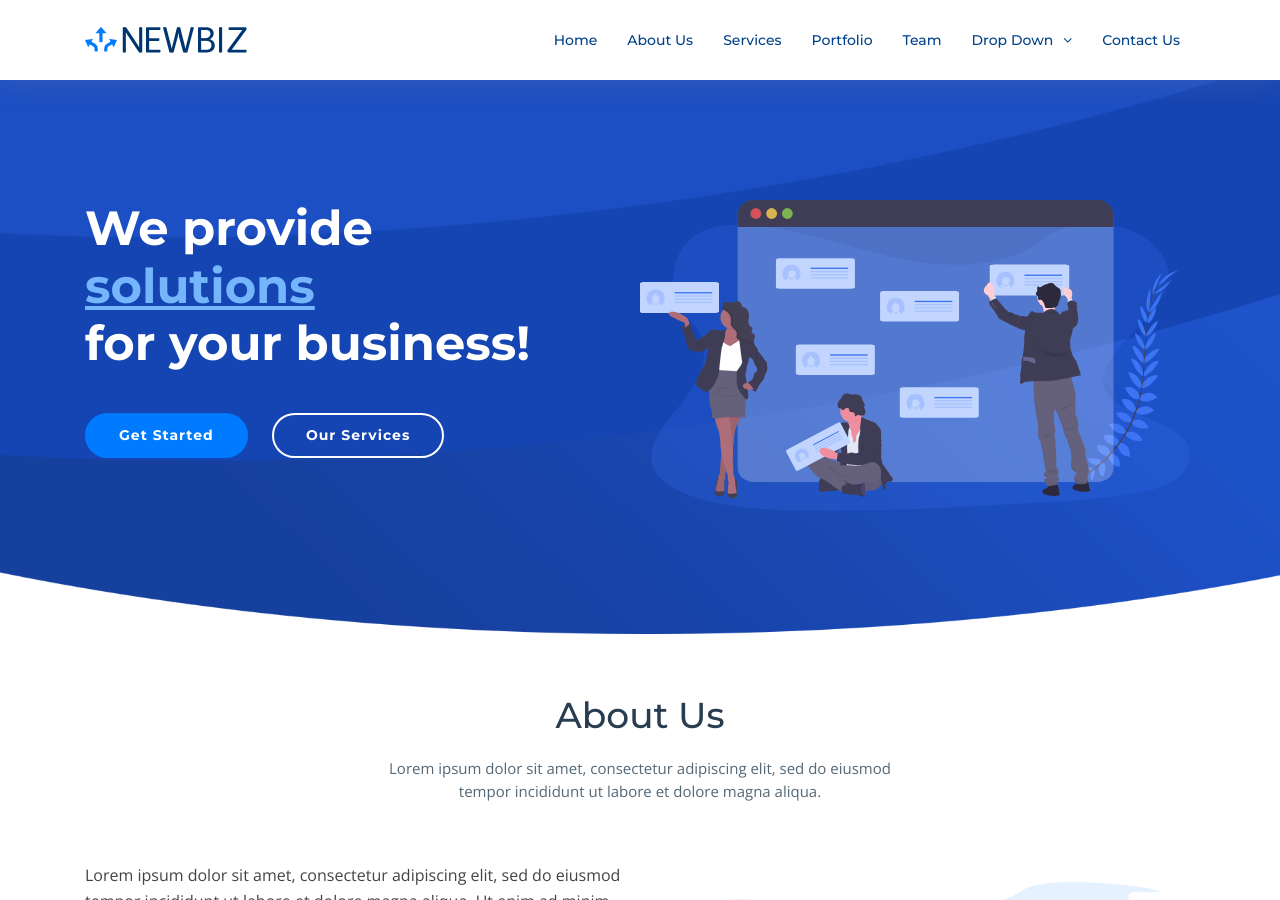
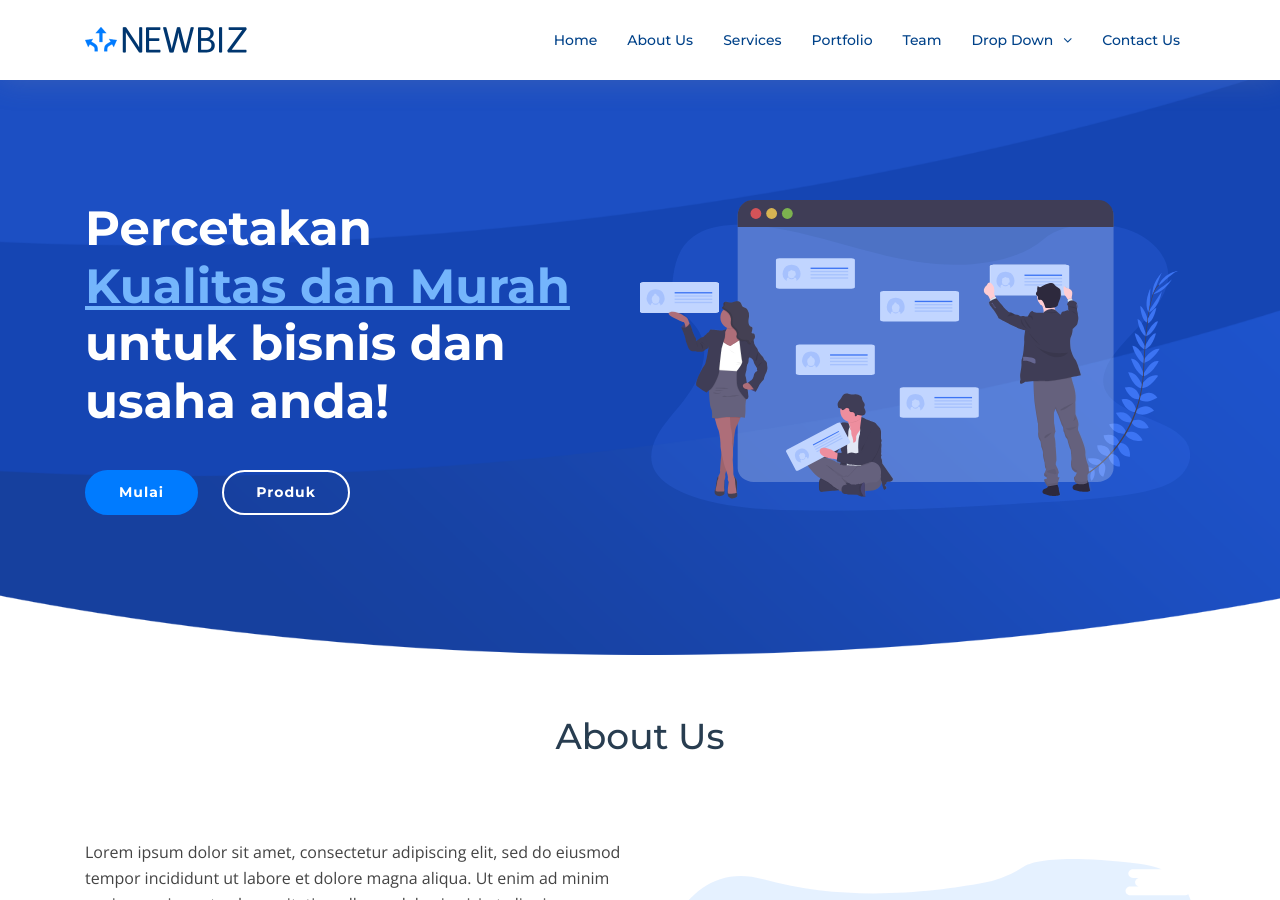
Before and after one commit to aksisoftsby/gogoprint, a Jekyll site: the page built from index.html, in a window 1280 px wide and 900 px high. Built offline with Jekyll 4.4.1, drawn with Linux system fonts in a browser that asks for light colours.

Commit message:
Update Current date: Tue Jan 14 17:10:51 WIB 2020

```diff
--- a/_includes/home/about.html
+++ b/_includes/home/about.html
@@ -6,7 +6,7 @@
 
     <header class="section-header">
       <h3>About Us</h3>
-      <p>Lorem ipsum dolor sit amet, consectetur adipiscing elit, sed do eiusmod tempor incididunt ut labore et dolore magna aliqua.</p>
+      <p></p>
     </header>
 
     <div class="row about-container">
--- a/_includes/home/intro.html
+++ b/_includes/home/intro.html
@@ -9,10 +9,10 @@
     </div>
 
     <div class="intro-info">
-      <h2>We provide<br><span>solutions</span><br>for your business!</h2>
+      <h2>Percetakan<br><span>Kualitas dan Murah</span><br>untuk bisnis dan usaha anda!</h2>
       <div>
-        <a href="index.html#about" class="btn-get-started scrollto">Get Started</a>
-        <a href="index.html#services" class="btn-services scrollto">Our Services</a>
+        <a href="index.html#about" class="btn-get-started scrollto">Mulai</a>
+        <a href="index.html#services" class="btn-services scrollto">Produk</a>
       </div>
     </div>
 
```
